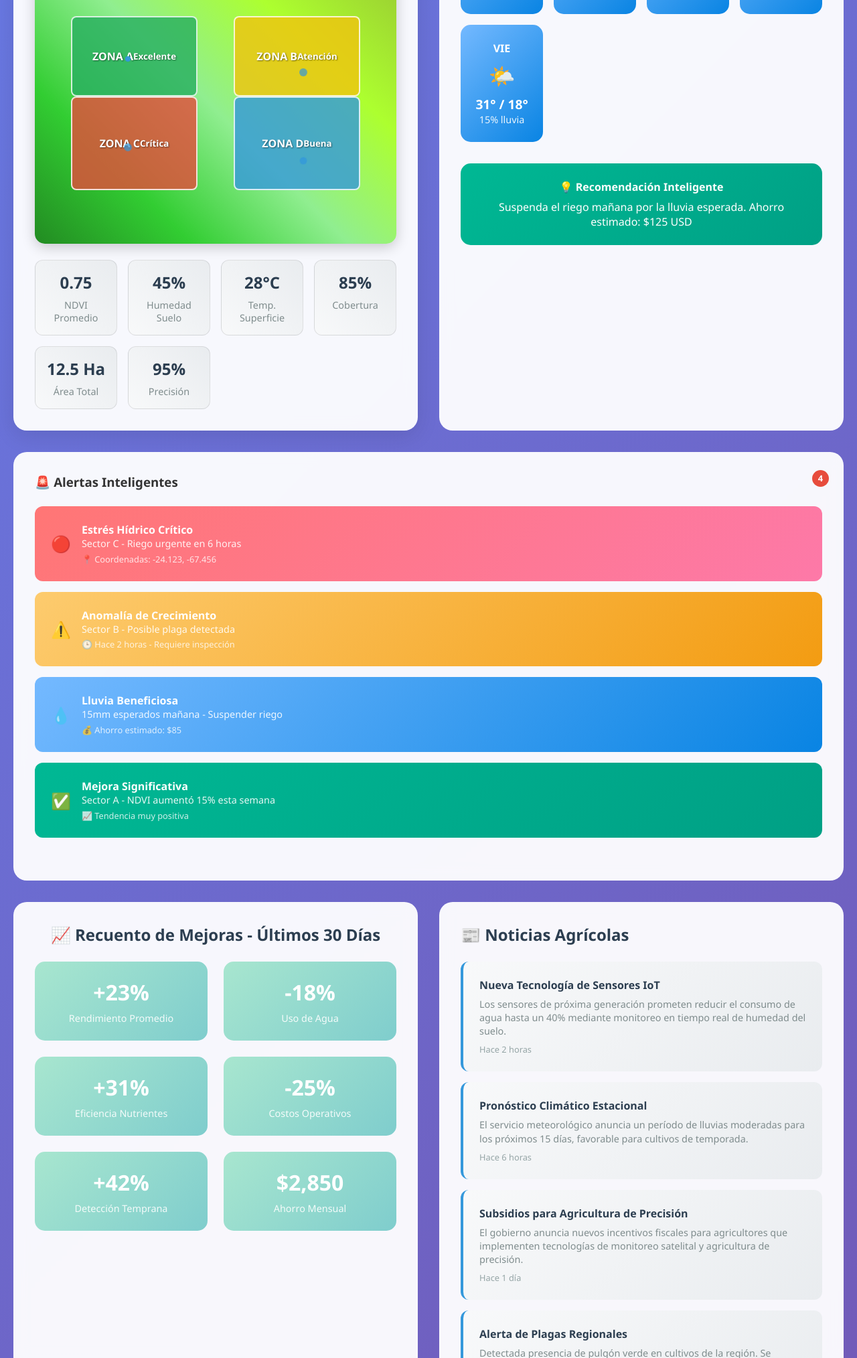
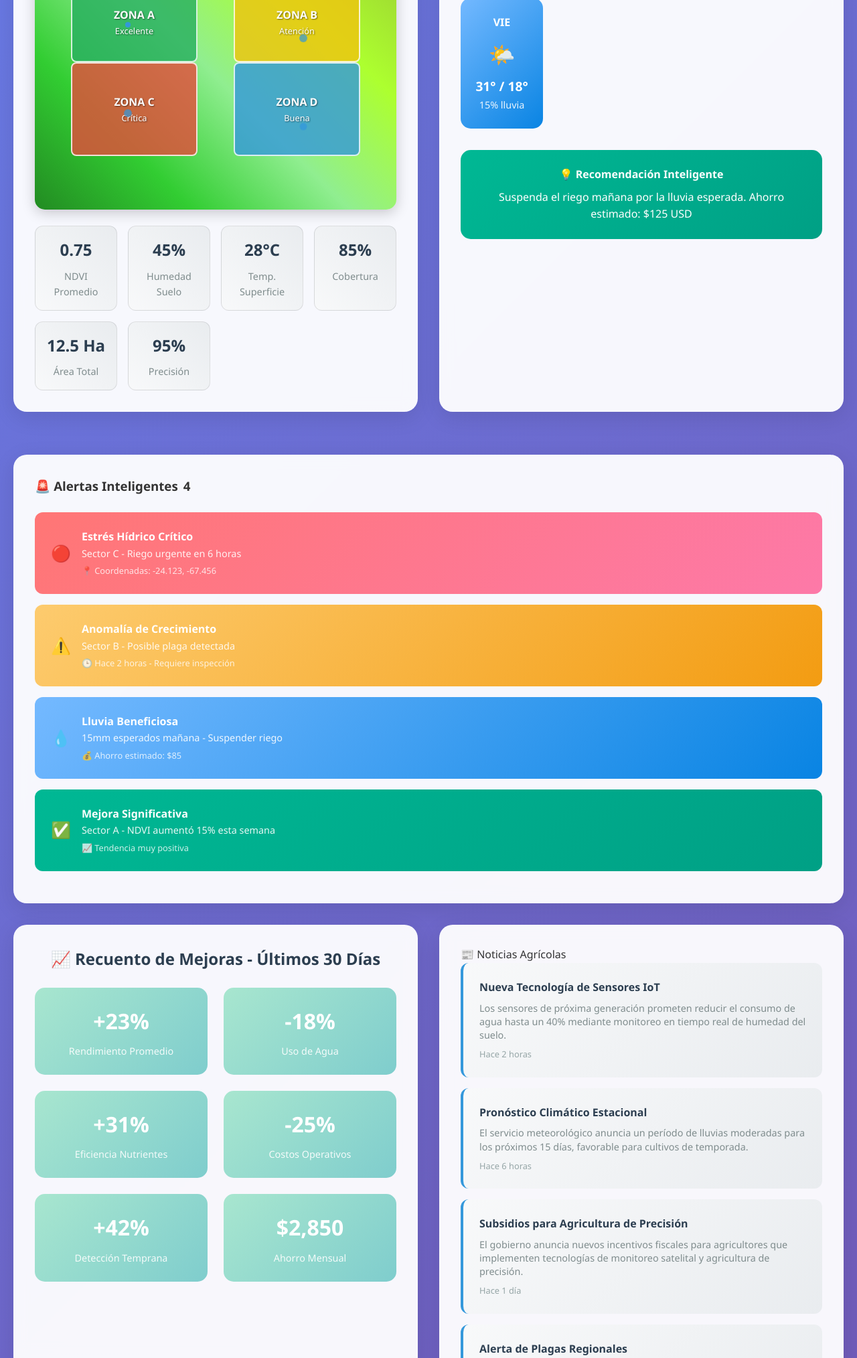
Before and after one commit to AntoniaFloresO/AgroRaiz, a plain HTML site: page premium-dashboard.html in a window 1280 px wide. Shown: the part 772-2800 px from the top of the page at 67% size. Drawn offline with Linux system fonts and the light colour scheme.

Commit message:
fix: Corrección general sobre interfaz de cliente premium

```diff
--- a/premium-dashboard.html
+++ b/premium-dashboard.html
@@ -3,8 +3,26 @@
 <head>
     <meta charset="UTF-8">
     <meta name="viewport" content="width=device-width, initial-scale=1.0">
+    <meta name="description" content="Sistema de monitoreo satelital avanzado para agricultura de precisión">
     <title>AgroSmart Pro - Monitoreo Satelital Avanzado</title>
     <style>
+        /* Variables CSS */
+        :root {
+            --primary-color: #2c3e50;
+            --secondary-color: #3498db;
+            --success-color: #27ae60;
+            --warning-color: #f39c12;
+            --danger-color: #e74c3c;
+            --text-color: #333;
+            --text-light: #7f8c8d;
+            --white: #ffffff;
+            --bg-gradient: linear-gradient(135deg, #667eea 0%, #764ba2 100%);
+            --border-radius: 20px;
+            --box-shadow: 0 8px 32px rgba(0, 0, 0, 0.1);
+            --transition: all 0.3s ease;
+        }
+
+        /* Reset y estilos base */
         * {
             margin: 0;
             padding: 0;
@@ -13,39 +31,72 @@
 
         body {
             font-family: 'Segoe UI', Tahoma, Geneva, Verdana, sans-serif;
-            background: linear-gradient(135deg, #667eea 0%, #764ba2 100%);
+            background: var(--bg-gradient);
             min-height: 100vh;
-            color: #333;
+            color: var(--text-color);
+            line-height: 1.6;
         }
 
+        /* Estructura principal */
         .container {
             max-width: 1600px;
             margin: 0 auto;
             padding: 20px;
         }
 
-        .header {
+        /* Componentes reutilizables */
+        .card {
             background: rgba(255, 255, 255, 0.95);
             backdrop-filter: blur(10px);
-            border-radius: 20px;
+            border-radius: var(--border-radius);
             padding: 2rem;
+            box-shadow: var(--box-shadow);
             margin-bottom: 2rem;
-            box-shadow: 0 8px 32px rgba(0, 0, 0, 0.1);
+        }
+
+        .btn {
+            display: inline-block;
+            border: none;
+            padding: 0.8rem 1.5rem;
+            border-radius: 12px;
+            cursor: pointer;
+            font-weight: 600;
+            transition: var(--transition);
+            text-align: center;
+        }
+
+        .btn-primary {
+            background: linear-gradient(45deg, #3498db, #2980b9);
+            color: var(--white);
+        }
+
+        .btn-primary:hover {
+            transform: translateY(-2px);
+            box-shadow: 0 5px 15px rgba(52, 152, 219, 0.4);
+        }
+
+        .btn-active {
+            background: linear-gradient(45deg, #27ae60, #219a52);
+        }
+
+        /* Header */
+        .header {
+            composes: card;
+            text-align: center;
         }
 
         .header h1 {
             font-size: 2.5rem;
-            color: #2c3e50;
-            text-align: center;
+            color: var(--primary-color);
             margin-bottom: 0.5rem;
         }
 
         .header p {
-            text-align: center;
             font-size: 1.2rem;
-            color: #7f8c8d;
+            color: var(--text-light);
         }
 
+        /* Grid Layout */
         .main-grid {
             display: grid;
             grid-template-columns: 1fr 1fr;
@@ -53,14 +104,7 @@
             margin-bottom: 2rem;
         }
 
-        .satellite-section {
-            background: rgba(255, 255, 255, 0.95);
-            backdrop-filter: blur(10px);
-            border-radius: 20px;
-            padding: 2rem;
-            box-shadow: 0 8px 32px rgba(0, 0, 0, 0.1);
-        }
-
+        /* Sección Satelital */
         .satellite-header {
             display: flex;
             justify-content: space-between;
@@ -70,7 +114,7 @@
 
         .satellite-header h2 {
             font-size: 1.8rem;
-            color: #2c3e50;
+            color: var(--primary-color);
         }
 
         .satellite-controls {
@@ -78,26 +122,6 @@
             gap: 1rem;
             margin-bottom: 1.5rem;
             flex-wrap: wrap;
-        }
-
-        .control-btn {
-            background: linear-gradient(45deg, #3498db, #2980b9);
-            color: white;
-            border: none;
-            padding: 0.8rem 1.5rem;
-            border-radius: 12px;
-            cursor: pointer;
-            font-weight: 600;
-            transition: all 0.3s ease;
-        }
-
-        .control-btn:hover {
-            transform: translateY(-2px);
-            box-shadow: 0 5px 15px rgba(52, 152, 219, 0.4);
-        }
-
-        .control-btn.active {
-            background: linear-gradient(45deg, #27ae60, #219a52);
         }
 
         .satellite-view {
@@ -132,19 +156,25 @@
             border: 2px solid rgba(255, 255, 255, 0.8);
             border-radius: 8px;
             cursor: pointer;
-            transition: all 0.3s ease;
+            transition: var(--transition);
             display: flex;
             align-items: center;
             justify-content: center;
             font-weight: bold;
-            color: white;
+            color: var(--white);
             text-shadow: 1px 1px 2px rgba(0, 0, 0, 0.5);
+            flex-direction: column;
         }
 
         .zone:hover {
-            border-color: #fff;
+            border-color: var(--white);
             transform: scale(1.05);
             z-index: 10;
+        }
+
+        .zone small {
+            font-size: 0.8rem;
+            font-weight: normal;
         }
 
         .zone-a {
@@ -183,7 +213,7 @@
             position: absolute;
             width: 8px;
             height: 8px;
-            background: #3498db;
+            background: var(--secondary-color);
             border-radius: 50%;
             animation: pulse 2s infinite;
         }
@@ -216,22 +246,16 @@
         .metric-value {
             font-size: 1.5rem;
             font-weight: bold;
-            color: #2c3e50;
+            color: var(--primary-color);
         }
 
         .metric-label {
             font-size: 0.9rem;
-            color: #7f8c8d;
+            color: var(--text-light);
             margin-top: 0.5rem;
         }
 
-        .weather-forecast {
-            background: rgba(255, 255, 255, 0.95);
-            backdrop-filter: blur(10px);
-            border-radius: 20px;
-            padding: 2rem;
-        }
-
+        /* Sección del Tiempo */
         .weather-header {
             display: flex;
             align-items: center;
@@ -241,7 +265,7 @@
 
         .weather-header h3 {
             font-size: 1.5rem;
-            color: #2c3e50;
+            color: var(--primary-color);
         }
 
         .forecast-grid {
@@ -253,7 +277,7 @@
 
         .forecast-day {
             background: linear-gradient(135deg, #74b9ff, #0984e3);
-            color: white;
+            color: var(--white);
             border-radius: 15px;
             padding: 1.5rem 1rem;
             text-align: center;
@@ -284,34 +308,7 @@
             opacity: 0.9;
         }
 
-        .alerts-section {
-            background: rgba(255, 255, 255, 0.95);
-            backdrop-filter: blur(10px);
-            border-radius: 20px;
-            padding: 2rem;
-            margin-bottom: 2rem;
-        }
-
-        .alerts-panel {
-            margin-bottom: 2rem;
-        }
-
-        .notification-dot {
-            background: #e74c3c;
-            color: white;
-            border-radius: 50%;
-            width: 25px;
-            height: 25px;
-            display: flex;
-            align-items: center;
-            justify-content: center;
-            font-size: 0.8rem;
-            font-weight: bold;
-            position: absolute;
-            top: -5px;
-            right: -10px;
-        }
-
+        /* Sección de Alertas */
         .alert-item {
             display: flex;
             align-items: center;
@@ -319,7 +316,7 @@
             padding: 1.5rem;
             margin-bottom: 1rem;
             border-radius: 12px;
-            transition: all 0.3s ease;
+            transition: var(--transition);
         }
 
         .alert-item:hover {
@@ -329,41 +326,35 @@
 
         .alert-critical {
             background: linear-gradient(135deg, #ff7675, #fd79a8);
-            color: white;
+            color: var(--white);
         }
 
         .alert-warning {
             background: linear-gradient(135deg, #fdcb6e, #f39c12);
-            color: white;
+            color: var(--white);
         }
 
         .alert-info {
             background: linear-gradient(135deg, #74b9ff, #0984e3);
-            color: white;
+            color: var(--white);
         }
 
         .alert-success {
             background: linear-gradient(135deg, #00b894, #00a085);
-            color: white;
+            color: var(--white);
         }
 
+        /* Sección de Mejoras */
         .improvement-section {
             display: grid;
             grid-template-columns: 1fr 1fr;
             gap: 2rem;
         }
 
-        .improvement-metrics {
-            background: rgba(255, 255, 255, 0.95);
-            backdrop-filter: blur(10px);
-            border-radius: 20px;
-            padding: 2rem;
-        }
-
         .metrics-header {
             font-size: 1.5rem;
             font-weight: bold;
-            color: #2c3e50;
+            color: var(--primary-color);
             margin-bottom: 1.5rem;
             text-align: center;
         }
@@ -379,7 +370,7 @@
             border-radius: 15px;
             padding: 1.5rem;
             text-align: center;
-            color: white;
+            color: var(--white);
             transition: transform 0.3s ease;
         }
 
@@ -398,30 +389,14 @@
             opacity: 0.9;
         }
 
-        .news-section {
-            background: rgba(255, 255, 255, 0.95);
-            backdrop-filter: blur(10px);
-            border-radius: 20px;
-            padding: 2rem;
-        }
-
-        .news-header {
-            font-size: 1.5rem;
-            font-weight: bold;
-            color: #2c3e50;
-            margin-bottom: 1.5rem;
-            display: flex;
-            align-items: center;
-            gap: 0.5rem;
-        }
-
+        /* Sección de Noticias */
         .news-item {
             background: linear-gradient(135deg, #f8f9fa, #e9ecef);
             border-radius: 12px;
             padding: 1.5rem;
             margin-bottom: 1rem;
-            border-left: 4px solid #3498db;
-            transition: all 0.3s ease;
+            border-left: 4px solid var(--secondary-color);
+            transition: var(--transition);
         }
 
         .news-item:hover {
@@ -431,12 +406,12 @@
 
         .news-title {
             font-weight: bold;
-            color: #2c3e50;
+            color: var(--primary-color);
             margin-bottom: 0.5rem;
         }
 
         .news-summary {
-            color: #7f8c8d;
+            color: var(--text-light);
             font-size: 0.9rem;
             line-height: 1.4;
         }
@@ -447,6 +422,7 @@
             margin-top: 0.5rem;
         }
 
+        /* Controles Avanzados */
         .advanced-controls {
             display: grid;
             grid-template-columns: repeat(auto-fit, minmax(200px, 1fr));
@@ -455,15 +431,13 @@
         }
 
         .control-panel {
-            background: rgba(255, 255, 255, 0.95);
-            backdrop-filter: blur(10px);
-            border-radius: 15px;
+            composes: card;
             padding: 1.5rem;
             box-shadow: 0 5px 15px rgba(0, 0, 0, 0.1);
         }
 
         .control-panel h4 {
-            color: #2c3e50;
+            color: var(--primary-color);
             margin-bottom: 1rem;
             font-size: 1.1rem;
         }
@@ -483,11 +457,13 @@
             background: rgba(52, 152, 219, 0.1);
         }
 
-        .control-option input[type="checkbox"] {
+        .control-option input[type="checkbox"],
+        .control-option input[type="radio"] {
             width: 18px;
             height: 18px;
         }
 
+        /* Responsive Design */
         @media (max-width: 1200px) {
             .main-grid {
                 grid-template-columns: 1fr;
@@ -516,7 +492,7 @@
                 gap: 0.5rem;
             }
 
-            .control-btn {
+            .btn {
                 padding: 0.6rem 1rem;
             }
         }
@@ -525,10 +501,10 @@
 <body>
     <div class="container">
         <!-- Header -->
-        <div class="header">
+        <header class="header">
             <h1>🛰️ AgroSmart Pro</h1>
             <p>Monitoreo Satelital Avanzado para Agricultura de Precisión</p>
-        </div>
+        </header>
 
         <!-- Controles Avanzados -->
         <div class="advanced-controls">
@@ -594,19 +570,19 @@
         </div>
 
         <!-- Grid Principal -->
-        <div class="main-grid">
+        <main class="main-grid">
             <!-- Sección de Monitoreo Satelital -->
-            <div class="satellite-section">
+            <section class="card satellite-section">
                 <div class="satellite-header">
                     <h2>🛰️ Vista Satelital en Tiempo Real</h2>
-                    <span style="color: #27ae60; font-weight: bold;">● ACTIVO</span>
+                    <span style="color: var(--success-color); font-weight: bold;">● ACTIVO</span>
                 </div>
 
                 <div class="satellite-controls">
-                    <button class="control-btn active" onclick="changeView('ndvi')">NDVI</button>
-                    <button class="control-btn" onclick="changeView('rgb')">RGB Natural</button>
-                    <button class="control-btn" onclick="changeView('thermal')">Térmico</button>
-                    <button class="control-btn" onclick="changeView('moisture')">Humedad</button>
+                    <button class="btn btn-primary btn-active" onclick="changeView('ndvi')" aria-label="Ver vista NDVI">NDVI</button>
+                    <button class="btn btn-primary" onclick="changeView('rgb')" aria-label="Ver vista RGB Natural">RGB Natural</button>
+                    <button class="btn btn-primary" onclick="changeView('thermal')" aria-label="Ver vista Térmica">Térmico</button>
+                    <button class="btn btn-primary" onclick="changeView('moisture')" aria-label="Ver vista de Humedad">Humedad</button>
                 </div>
 
                 <div class="satellite-view">
@@ -662,13 +638,13 @@
                         <div class="metric-label">Precisión</div>
                     </div>
                 </div>
-            </div>
+            </section>
 
             <!-- Pronóstico del Tiempo -->
-            <div class="weather-forecast">
+            <section class="card weather-forecast">
                 <div class="weather-header">
                     <h3>🌤️ Pronóstico Extendido</h3>
-                    <span style="color: #27ae60; font-size: 0.9rem;">Actualizado hace 15 min</span>
+                    <span style="color: var(--success-color); font-size: 0.9rem;">Actualizado hace 15 min</span>
                 </div>
 
                 <div class="forecast-grid">
@@ -708,11 +684,11 @@
                     <h4 style="margin-bottom: 0.5rem;">💡 Recomendación Inteligente</h4>
                     <p>Suspenda el riego mañana por la lluvia esperada. Ahorro estimado: $125 USD</p>
                 </div>
-            </div>
-        </div>
+            </section>
+        </main>
 
         <!-- Sección de Alertas -->
-        <div class="alerts-section">
+        <section class="card alerts-section">
             <!-- Panel de Alertas Mejorado -->
             <div class="alerts-panel">
                 <h3 style="margin-bottom: 1.5rem; display: flex; align-items: center; gap: 0.5rem; position: relative;">
@@ -753,12 +729,12 @@
                     </div>
                 </div>
             </div>
-        </div>
+        </section>
 
         <!-- Sección de Mejoras y Noticias -->
-        <div class="improvement-section">
+        <section class="improvement-section">
             <!-- Métricas de Mejora -->
-            <div class="improvement-metrics">
+            <div class="card improvement-metrics">
                 <div class="metrics-header">
                     📈 Recuento de Mejoras - Últimos 30 Días
                 </div>
@@ -791,7 +767,7 @@
             </div>
 
             <!-- Noticias y Actualizaciones -->
-            <div class="news-section">
+            <div class="card news-section">
                 <div class="news-header">
                     📰 Noticias Agrícolas
                 </div>
@@ -836,11 +812,11 @@
                     <div class="news-date">Hace 3 días</div>
                 </div>
             </div>
-        </div>
+        </section>
 
         <!-- Análisis Predictivo Avanzado -->
-        <div style="background: rgba(255, 255, 255, 0.95); backdrop-filter: blur(10px); border-radius: 20px; padding: 2rem; margin-bottom: 2rem; box-shadow: 0 8px 32px rgba(0, 0, 0, 0.1);">
-            <h3 style="color: #2c3e50; margin-bottom: 1.5rem; font-size: 1.8rem; text-align: center;">
+        <section class="card">
+            <h3 style="color: var(--primary-color); margin-bottom: 1.5rem; font-size: 1.8rem; text-align: center;">
                 🤖 Análisis Predictivo con IA
             </h3>
 
@@ -888,11 +864,11 @@
                     </div>
                 </div>
             </div>
-        </div>
+        </section>
 
         <!-- Dashboard de Recursos Hídricos -->
-        <div style="background: rgba(255, 255, 255, 0.95); backdrop-filter: blur(10px); border-radius: 20px; padding: 2rem; margin-bottom: 2rem; box-shadow: 0 8px 32px rgba(0, 0, 0, 0.1);">
-            <h3 style="color: #2c3e50; margin-bottom: 1.5rem; font-size: 1.8rem; display: flex; align-items: center; gap: 0.5rem;">
+        <section class="card">
+            <h3 style="color: var(--primary-color); margin-bottom: 1.5rem; font-size: 1.8rem; display: flex; align-items: center; gap: 0.5rem;">
                 💧 Gestión Inteligente del Agua
             </h3>
 
```
